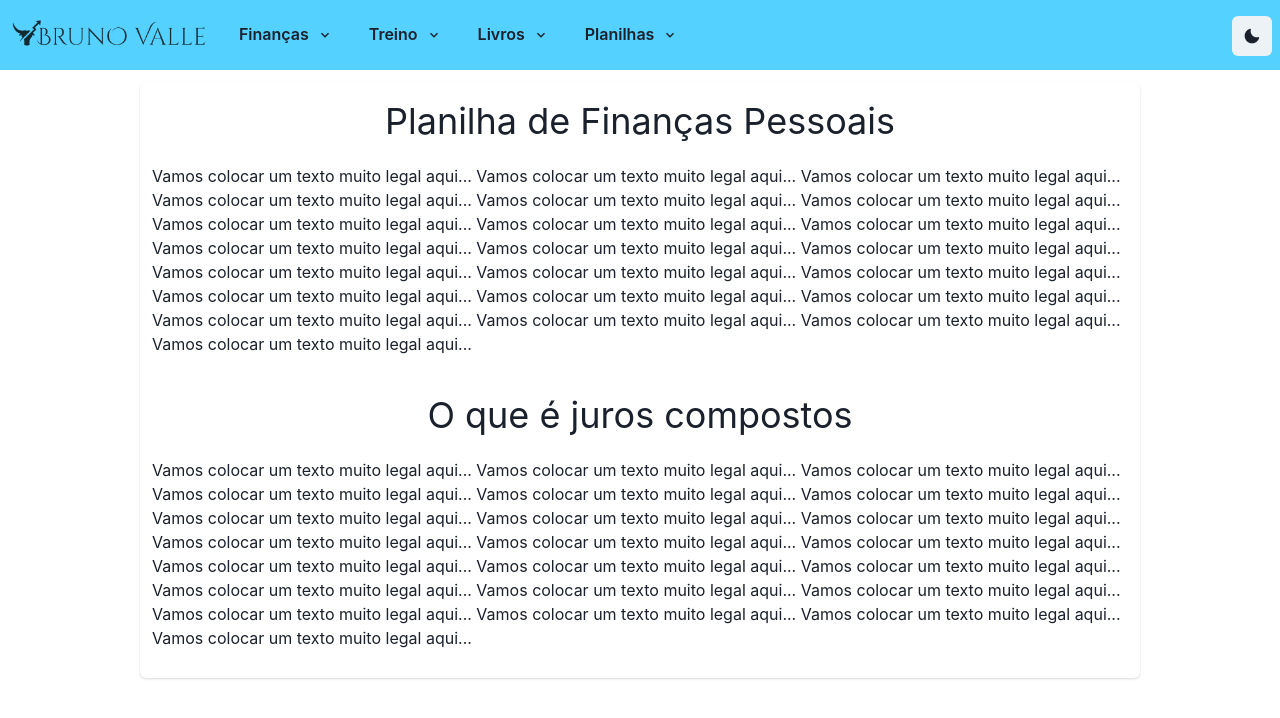
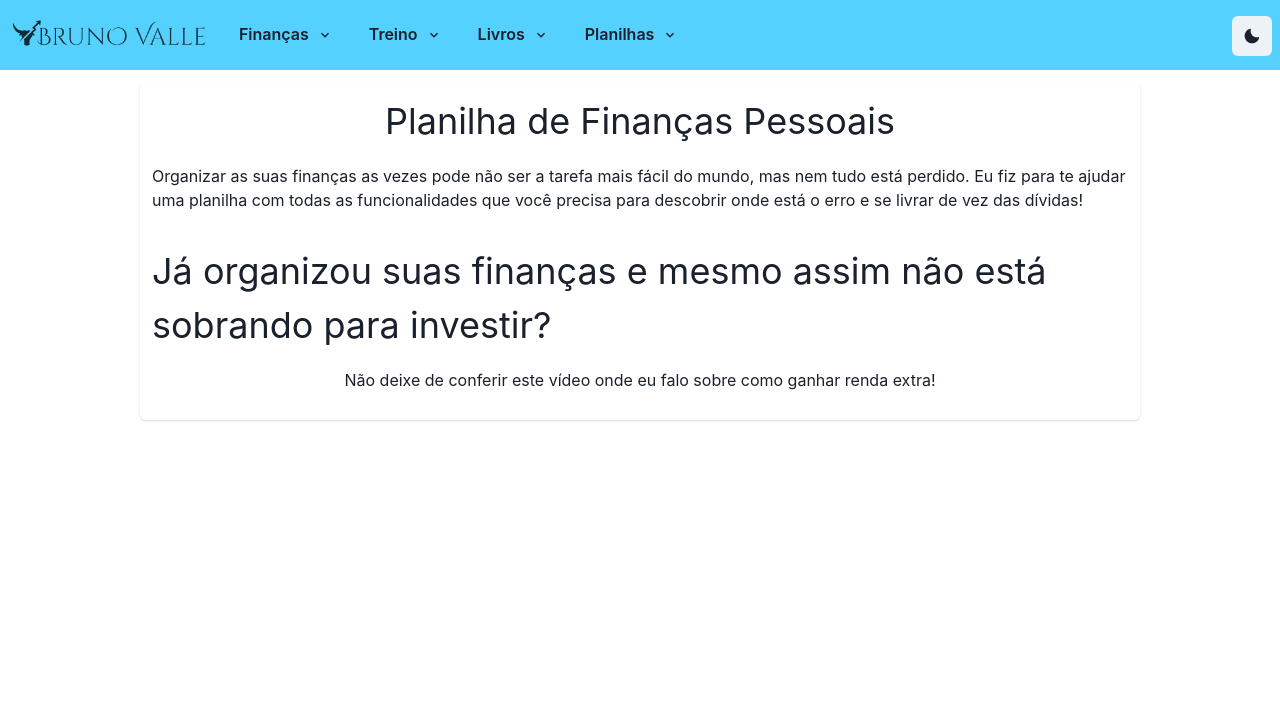
Before and after one commit to caiovsoares/valle, a Next.js app: page /planilhas/financaspessoaiss in a window 1280 px wide. Shown: the top 718 px of the page. Built offline with nearby package versions, Linux system fonts and the light colour scheme.

Commit message:
Update financaspessoaiss.tsx

```diff
--- a/src/pages/planilhas/financaspessoaiss.tsx
+++ b/src/pages/planilhas/financaspessoaiss.tsx
@@ -6,39 +6,14 @@ const financasPessoais = () => {
       <Card p={3} alignItems="center" maxW="1000px">
         <Text fontSize="4xl">Planilha de Finanças Pessoais</Text>
         <Text my={4}>
-          Vamos colocar um texto muito legal aqui... Vamos colocar um texto
-          muito legal aqui... Vamos colocar um texto muito legal aqui... Vamos
-          colocar um texto muito legal aqui... Vamos colocar um texto muito
-          legal aqui... Vamos colocar um texto muito legal aqui... Vamos colocar
-          um texto muito legal aqui... Vamos colocar um texto muito legal
-          aqui... Vamos colocar um texto muito legal aqui... Vamos colocar um
-          texto muito legal aqui... Vamos colocar um texto muito legal aqui...
-          Vamos colocar um texto muito legal aqui... Vamos colocar um texto
-          muito legal aqui... Vamos colocar um texto muito legal aqui... Vamos
-          colocar um texto muito legal aqui... Vamos colocar um texto muito
-          legal aqui... Vamos colocar um texto muito legal aqui... Vamos colocar
-          um texto muito legal aqui... Vamos colocar um texto muito legal
-          aqui... Vamos colocar um texto muito legal aqui... Vamos colocar um
-          texto muito legal aqui... Vamos colocar um texto muito legal aqui...
+          Organizar as suas finanças as vezes pode não ser a tarefa mais fácil do mundo, mas nem tudo está perdido.
+          Eu fiz para te ajudar uma planilha com todas as funcionalidades que você precisa para descobrir onde está o erro e se livrar de vez das dívidas!
         </Text>
         <Text fontSize="4xl" mt={4}>
-          O que é juros compostos
+          Já organizou suas finanças e mesmo assim não está sobrando para investir?
         </Text>
         <Text my={4}>
-          Vamos colocar um texto muito legal aqui... Vamos colocar um texto
-          muito legal aqui... Vamos colocar um texto muito legal aqui... Vamos
-          colocar um texto muito legal aqui... Vamos colocar um texto muito
-          legal aqui... Vamos colocar um texto muito legal aqui... Vamos colocar
-          um texto muito legal aqui... Vamos colocar um texto muito legal
-          aqui... Vamos colocar um texto muito legal aqui... Vamos colocar um
-          texto muito legal aqui... Vamos colocar um texto muito legal aqui...
-          Vamos colocar um texto muito legal aqui... Vamos colocar um texto
-          muito legal aqui... Vamos colocar um texto muito legal aqui... Vamos
-          colocar um texto muito legal aqui... Vamos colocar um texto muito
-          legal aqui... Vamos colocar um texto muito legal aqui... Vamos colocar
-          um texto muito legal aqui... Vamos colocar um texto muito legal
-          aqui... Vamos colocar um texto muito legal aqui... Vamos colocar um
-          texto muito legal aqui... Vamos colocar um texto muito legal aqui...
+          Não deixe de conferir este vídeo onde eu falo sobre como ganhar renda extra!
         </Text>
       </Card>
     </Flex>
```
